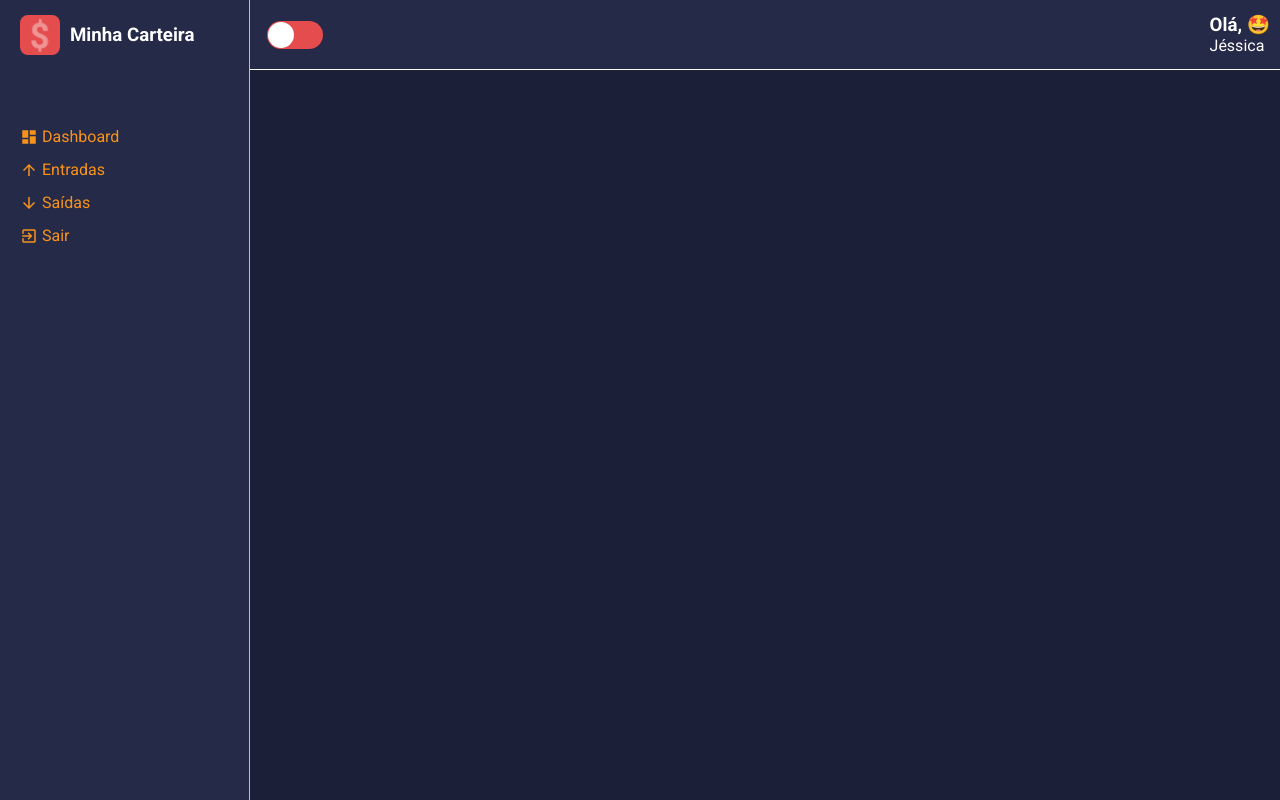
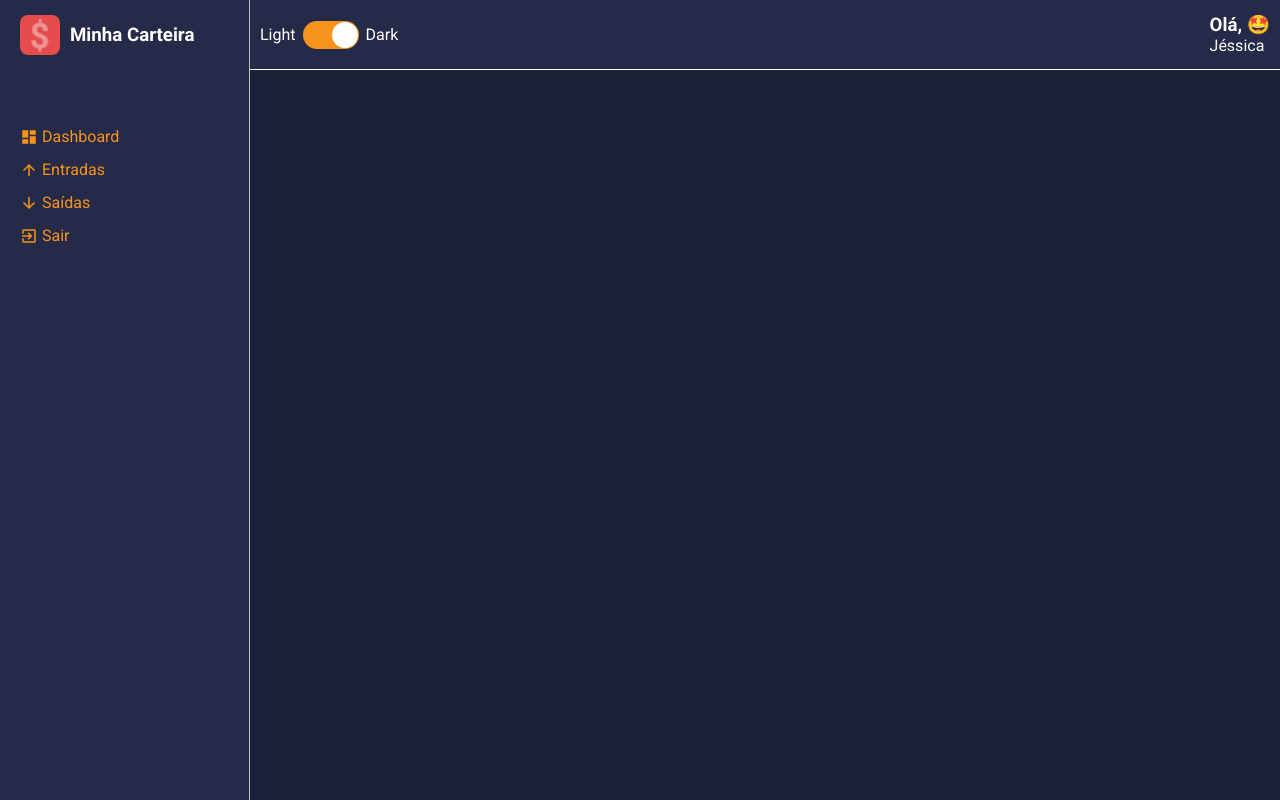
Before and after one commit to JessicaLopesDev/my-wallet-dashboard, a React (Vite) app: page / in a window 1280 px wide. Built offline with nearby package versions, Linux system fonts and the light colour scheme.

Commit message:
Temas dark e light funcionando e salvando no local storage

```diff
--- a/src/components/MainHeader/index.tsx
+++ b/src/components/MainHeader/index.tsx
@@ -1,10 +1,21 @@
-import React, { useMemo } from 'react'
+import { useMemo, useState } from 'react'
 import emojis from '../../utils/emojis'
 import { Toggle } from '../Toggle'
+
+import { useTheme } from '../../hooks/theme';
 
 import * as S from './styles'
 
 export const MainHeader = () => {
+  const { toggleTheme, theme } = useTheme();
+
+  const [darkTheme, setDarkTheme] = useState(() => theme.title === 'dark' ? true : false);
+
+  const handleChangeTheme = () => {
+      setDarkTheme(!darkTheme);
+      toggleTheme();
+  }
+
   const emoji = useMemo(() => {
     const index = Math.floor(Math.random() * emojis.length)
     return emojis[index]
@@ -12,7 +23,12 @@ export const MainHeader = () => {
 
   return (
     <S.Container>
-      <Toggle />
+      <Toggle
+        leftLabel="Light"
+        rightLabel="Dark"
+        checked={darkTheme}
+        onChange={handleChangeTheme}
+      />
       <S.Profile>
         <S.Welcome>Olá, {emoji}</S.Welcome>
         <S.UserName>Jéssica</S.UserName>
--- a/src/hooks/theme.tsx
+++ b/src/hooks/theme.tsx
@@ -33,13 +33,23 @@ interface ThemeProviderProps {
 const ThemeContext = createContext<IThemeContext>({} as IThemeContext);
 
 const ThemeProviderHook = ({ children }: ThemeProviderProps) => {
-    const [theme, setTheme] = useState<ITheme>(dark);
+    const [theme, setTheme] = useState<ITheme>(() => {
+      const savedTheme = localStorage.getItem('@minha-carteira:theme');
+
+      if (savedTheme) {
+        return JSON.parse(savedTheme)
+      } else {
+        return dark
+      }
+    });
 
     const toggleTheme = () => {
-        if(theme.title === 'dark'){
+        if (theme.title === 'dark') {
             setTheme(light);
-        }else{
+            localStorage.setItem('@minha-carteira:theme', JSON.stringify(light));
+        } else {
             setTheme(dark);
+            localStorage.setItem('@minha-carteira:theme', JSON.stringify(dark));
         }
     };
     return (
```
